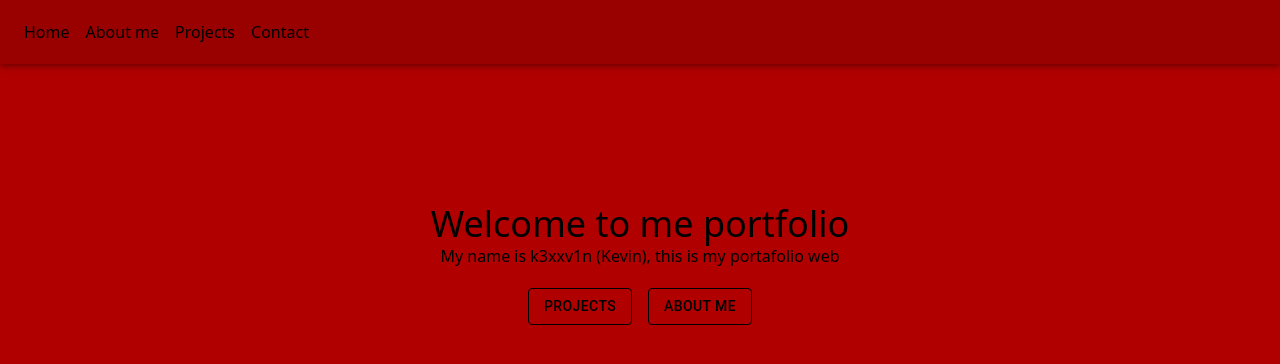
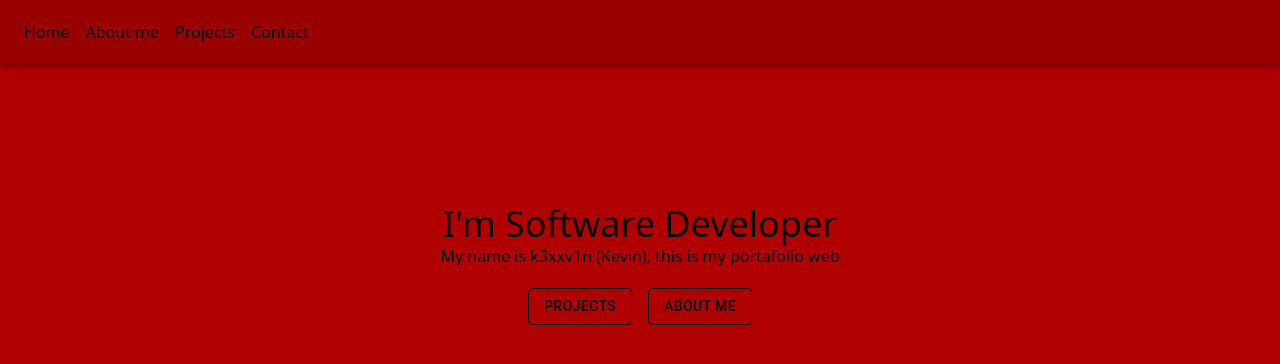
Before and after one commit to k3xxv1n/Portafolio, a React (Vite) app in the folder frontend/: page / in a window 1280 px wide. Shown: the top 364 px of the page. Built offline with nearby package versions, Linux system fonts and the light colour scheme.

Commit message:
Add SEO to Web (3.0)

```diff
--- a/frontend/src/pages/Home.jsx
+++ b/frontend/src/pages/Home.jsx
@@ -9,7 +9,7 @@
         <div className="">
             <Navbar />
             <div className="relative top-35">
-                <h1 className="text-center text-4xl">Welcome to me portfolio</h1>
+                <h1 className="text-center text-4xl">I'm Software Developer</h1>
                 <p className="text-center">My name is k3xxv1n (Kevin), this is my portafolio web</p>
                 <div className="flex justify-center gap-4 relative top-5">
                     <Button component={Link} variant="outlined" sx={
```
